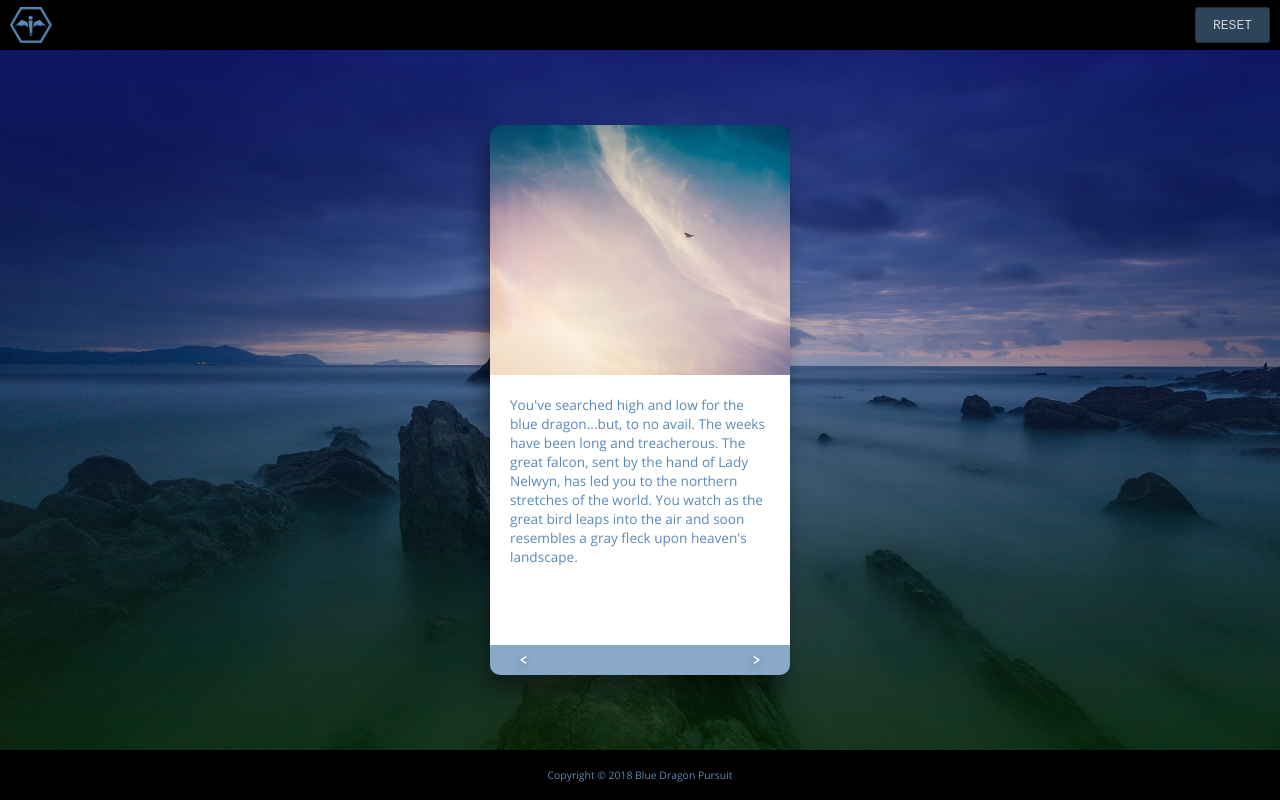
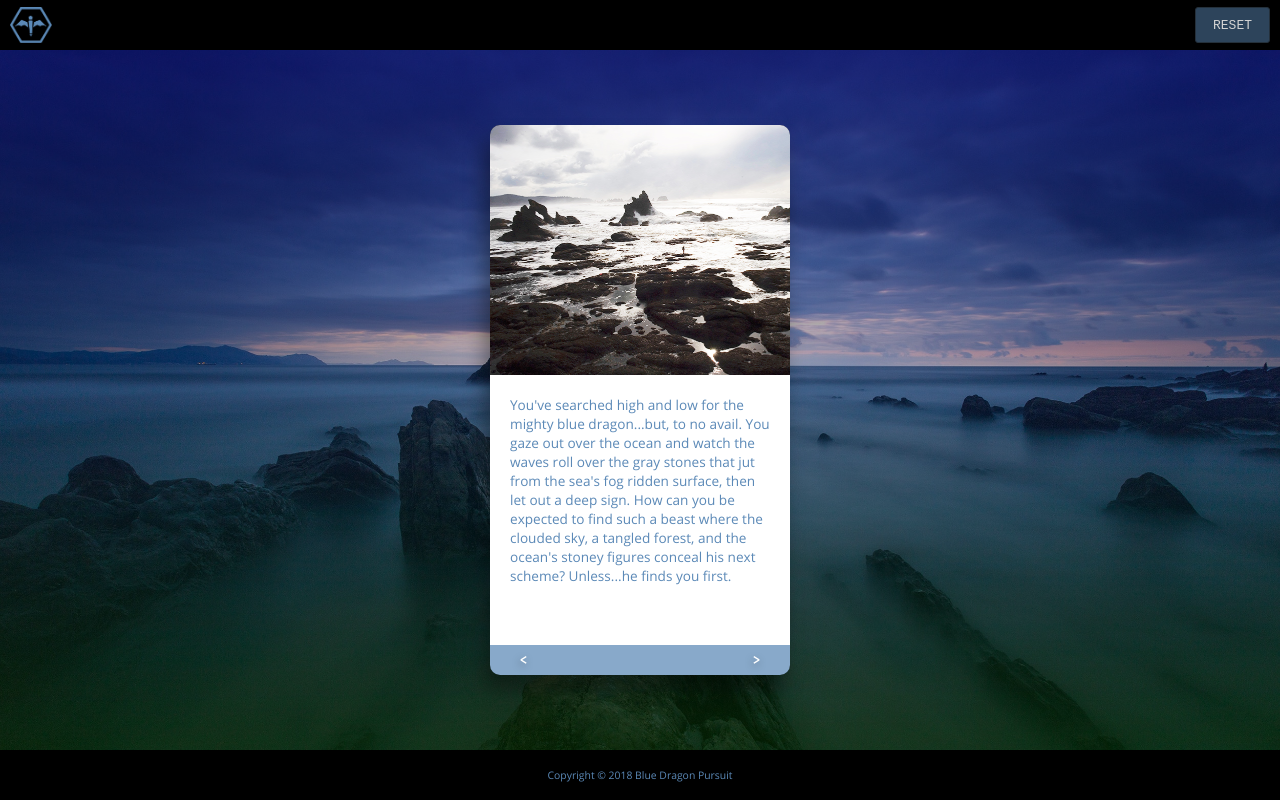
Before and after one commit to joshin-run/Blue-Dragon-Pursuit, a plain HTML site: page Blue-Dragon-Pursuit/index.html in a window 1280 px wide. Both pictures are taken after a click on the button "PLAY GAME". Drawn offline with Linux system fonts and the light colour scheme.

Commit message:
Feat (style) new opening text and images

```diff
--- a/Blue-Dragon-Pursuit/scripts/main.js
+++ b/Blue-Dragon-Pursuit/scripts/main.js
@@ -1,7 +1,14 @@
-let intro = {
-  expose: "You've searched high and low for the blue dragon...but, to no avail. The weeks have been long and treacherous. The great falcon, sent by the hand of Lady Nelwyn, has led you to the northern stretches of the world. You watch as the great bird leaps into the air and soon resembles a gray fleck upon heaven's landscape.",
-  alone: "Now, you are alone. The wind is cold and smells like salt. It seems as though the sea of stone and fog before you may be your resting place after all. What will you do now? Lay down and die, search the sky in hopes to find the dragon, or rummage in your pack for your final meal? (Type die, find, or eat.)"
+let opening = {
+  intro: "You've searched high and low for the mighty blue dragon...but, to no avail. You gaze out over the ocean and watch the waves roll over the gray stones that jut from the sea's fog ridden surface, then let out a deep sign. How can you be expected to find such a beast where the clouded sky, a tangled forest, and the ocean's stoney figures conceal his next scheme? Unless...he finds you first.",
+  choose: "The sun now melts into the horizon. Night is fast approaching. The salty wind blows ever colder. You must make haste! Will you sit down and rest for a while and think, explore the sandy terrain, or search your pack for something to eat? 'Never fight an angry dragon on an empty stomach!' you're mother always said. (Type rest, explore, or eat.)"
 }
+
+// let intro = {
+//   expose: "You've searched high and low for the mighty blue dragon...but, to no avail. The weeks have been long and treacherous. The great falcon, sent by the hand of Lady Nelwyn, has led you to the northern stretches of the world. You watch as the great bird leaps into the air and soon resembles a gray fleck upon heaven's landscape.",
+//   alone: "Now, you are alone. The wind is cold and smells like salt. It seems as though the sea of stone and fog before you may be your resting place after all. What will you do now? Lay down and die, search the sky in hopes to find the dragon, or rummage in your pack for your final meal? (Type die, find, or eat.)"
+// }
+
+let rocks = "Dark, gray stones jut out from the still surface of the sea before you. Dark, gray stones jut out from the still surface of the sea before you, each one resembling a dragon's face, ... possibility of finding a dragon has become hopeless. unless he finds you first. you"
 
 let firstAction = {
     die: "Suddenly, as you were about to lay down and give in to the injustices of your fate, the great talons of the blue dragon dig into your shoulders as his massive arms launch you into the tangle of jagged rocks ahead. You have just enough time to look back and see the beauty of such a beast right before you realize you left your helmet at the castle. Game over!!!",
@@ -21,12 +28,12 @@ function play() {
   document.getElementById("title").style.display = "none";
   document.getElementById("play-button").style.display = "none";
   document.getElementById("game-play").style.display = "flex";
-  document.getElementById("story").innerHTML = intro.expose;
+  document.getElementById("story").innerHTML = opening.intro;
 }
 
 function next() {
-  document.getElementById("story-board-image").style.backgroundImage = "url(./assets/images/lone.jpg)";
-  document.getElementById("story").innerHTML = intro.alone;
+  document.getElementById("story-board-image").style.backgroundImage = "url(./assets/images/sunset.jpg)";
+  document.getElementById("story").innerHTML = opening.choose;
   document.getElementById("user-input").style.display = "block";
   // let input = document.getElementById("story").createElement("INPUT");
   // input.appendChild(document.createTextNode("test"));
--- a/Blue-Dragon-Pursuit/styles/main.sass
+++ b/Blue-Dragon-Pursuit/styles/main.sass
@@ -113,7 +113,7 @@ button:hover
   #story-board-image
     height: 250px
     width: 100%
-    background-image: url(../assets/images/bird.jpg)
+    background-image: url(../assets/images/rolling-waves.jpg)
     background-size: cover
     background-color: rgba(0,0,0,0)
 
```
Also changed, not shown: Blue-Dragon-Pursuit/assets/images/rolling-waves.jpg (added), Blue-Dragon-Pursuit/assets/images/sunset.jpg (added), Blue-Dragon-Pursuit/assets/images/waves.jpg (added), Blue-Dragon-Pursuit/styles/main.css, 1 other file.
